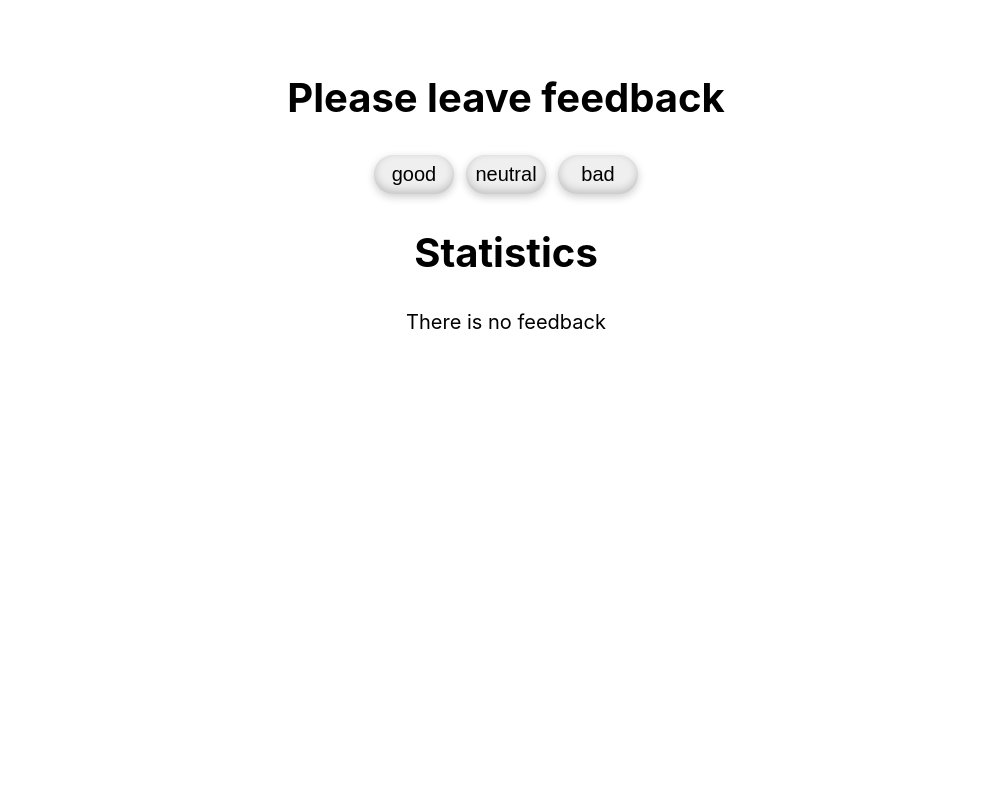
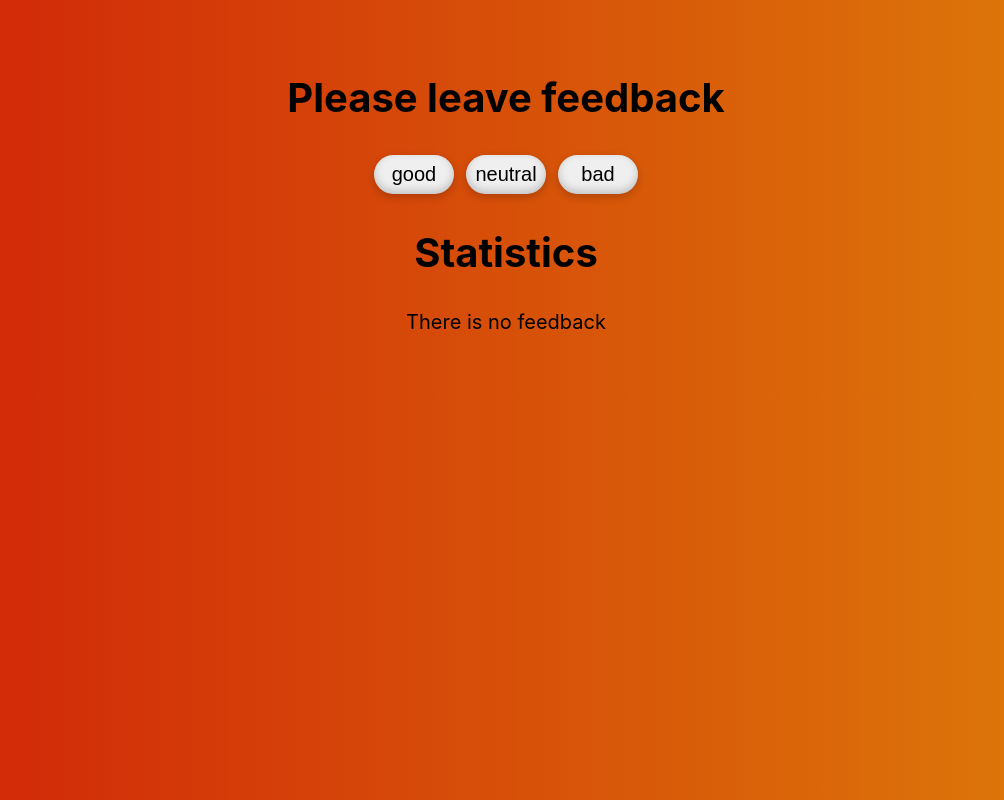
Before and after one commit to AnnaFutryk/goit-react-hw-02-feedback, a React (Create React App) app: page / in a window 1280 px wide. Shown: the whole page, without its empty margins (134-1138 px from the left). Built offline with nearby package versions, Linux system fonts and the light colour scheme.

Commit message:
Update index.css

```diff
--- a/src/index.css
+++ b/src/index.css
@@ -7,6 +7,21 @@ body {
     sans-serif;
   -webkit-font-smoothing: antialiased;
   -moz-osx-font-smoothing: grayscale;
+  background: linear-gradient(to right, #cf1908, #ead30b);
+  background-size: 200% 100%;
+  animation: gradient 10s infinite;
+}
+
+@keyframes gradient {
+  0% {
+    background-position: 100% 0;
+  }
+  50% {
+    background-position: 0 100%;
+  }
+  100% {
+    background-position: 100% 0;
+  }
 }
 
 code {
```
